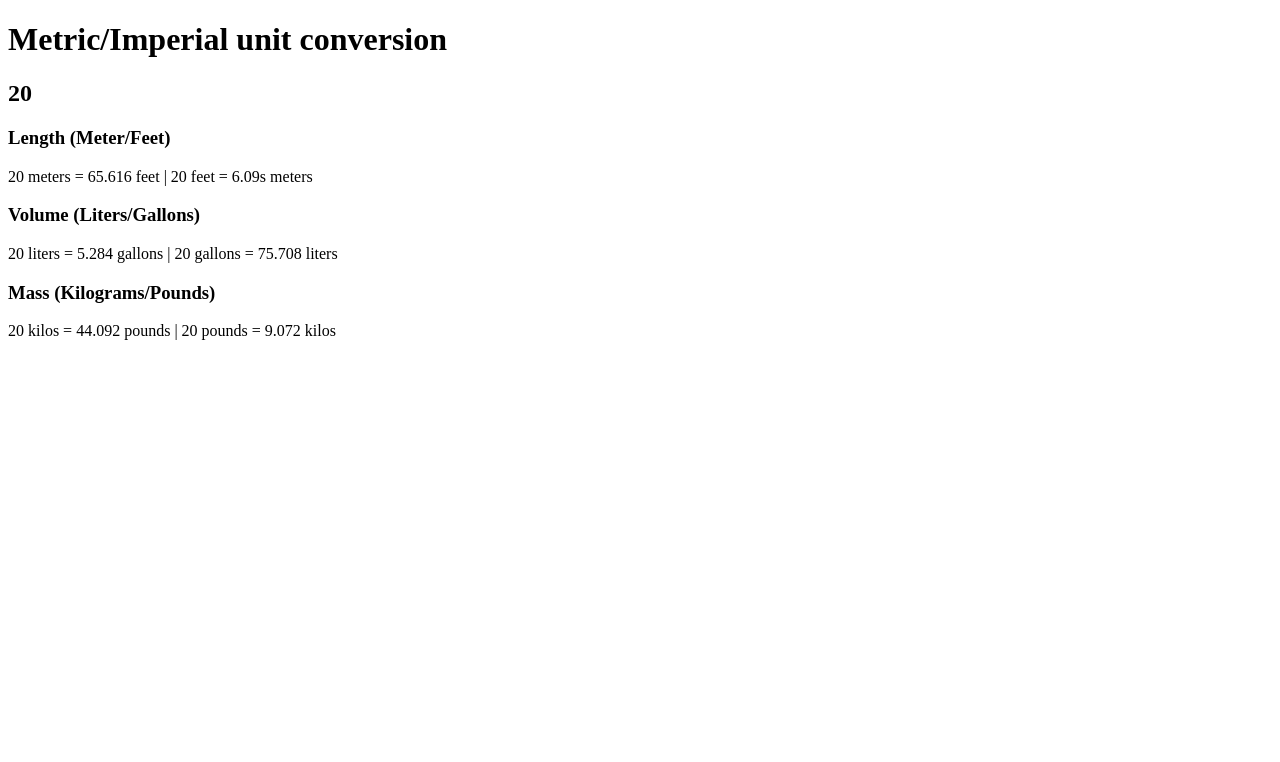
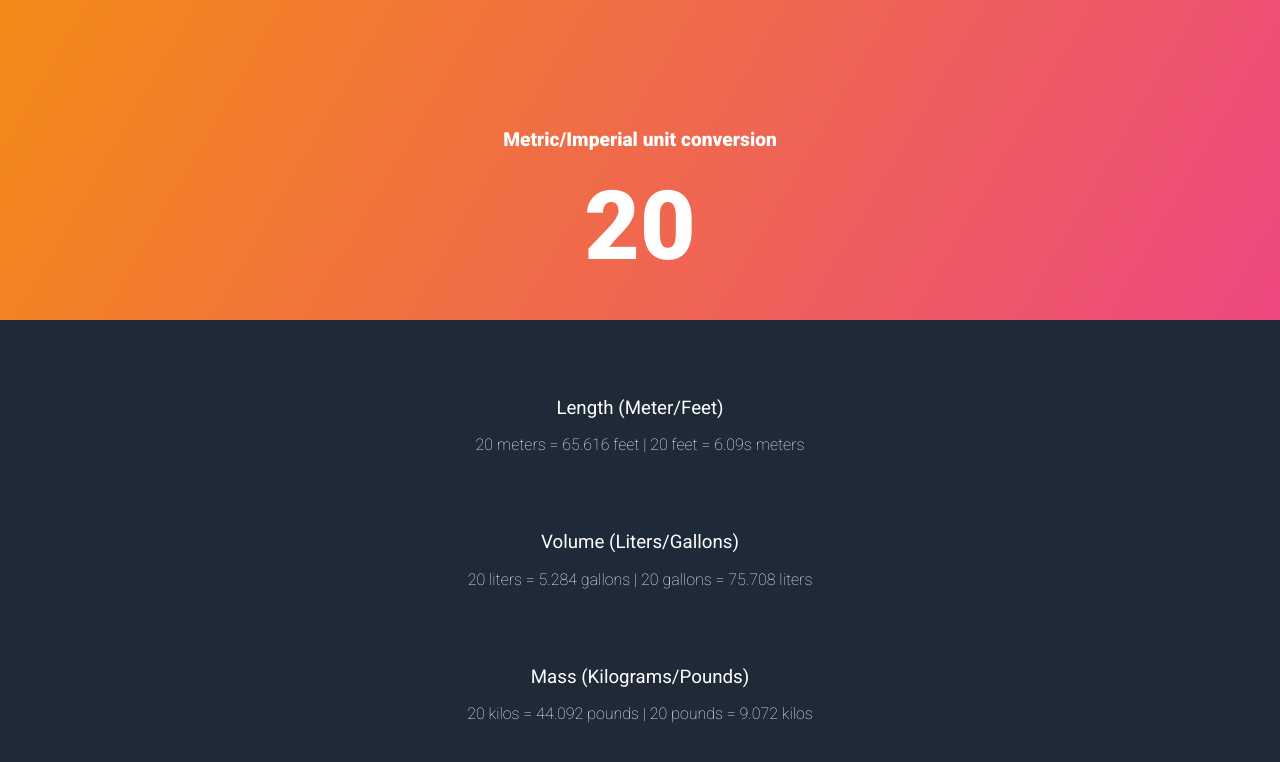
Before and after one commit to Jess247/unit-converter, a plain HTML site: page index.html in a window 1280 px wide. Drawn offline with Linux system fonts and the light colour scheme.

Commit message:
Style and Layout page

```diff
--- a/css/styles.css
+++ b/css/styles.css
@@ -0,0 +1,59 @@
+@import url('https://fonts.googleapis.com/css2?family=Roboto:wght@100;300;400;500;900&display=swap');
+* {
+    margin: 0;
+    padding: 0;
+    box-sizing: border-box;
+}
+
+:root {
+    --font-clr: #fefefe;
+    --bg-clr: #1E2A38;
+    --accent-clr: linear-gradient(300deg, #ed4880,#f38b17);
+}
+
+html {
+    font-family: 'Roboto', sans-serif;
+    color: var(--font-clr);
+}
+
+body {
+    height: 100vh;
+}
+
+.container {
+    height: 100%;
+    text-align: center;
+    background: var(--bg-clr);
+}
+.header {
+    width: 100vw;
+    height: 40%;
+    background: var(--accent-clr);
+    padding: 10%;
+}
+
+.main-heading {
+    font-size: 1.2em;
+    margin-bottom: 1em;
+}
+
+.sub-heading {
+    font-size: 6em;
+}
+
+.unit-section {
+    height: 60%;
+    display: flex;
+    flex-direction: column;
+    justify-content: space-evenly;
+    align-items: center;
+}
+
+.section-title {
+    font-weight: 400;
+    margin-bottom: .9em;
+}
+
+.units {
+    font-weight: 100;
+}
--- a/index.html
+++ b/index.html
@@ -4,6 +4,9 @@
     <meta charset="UTF-8">
     <meta http-equiv="X-UA-Compatible" content="IE=edge">
     <meta name="viewport" content="width=device-width, initial-scale=1.0">
+    <link rel="preconnect" href="https://fonts.googleapis.com">
+    <link rel="preconnect" href="https://fonts.gstatic.com" crossorigin>
+    <link href="https://fonts.googleapis.com/css2?family=Roboto:wght@100;300;400;500;900&display=swap" rel="stylesheet">
     <link rel="stylesheet" href="./css/styles.css">
     <title>Unit Converter</title>
 </head>
```
